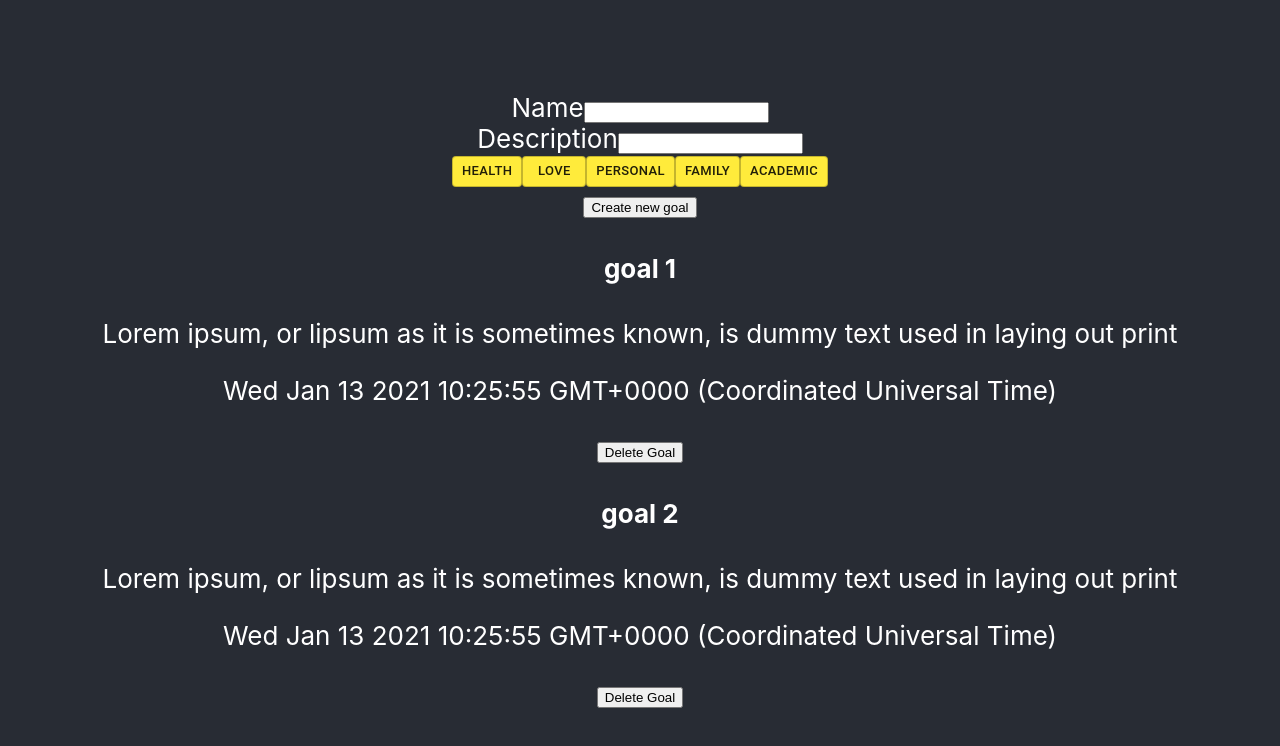
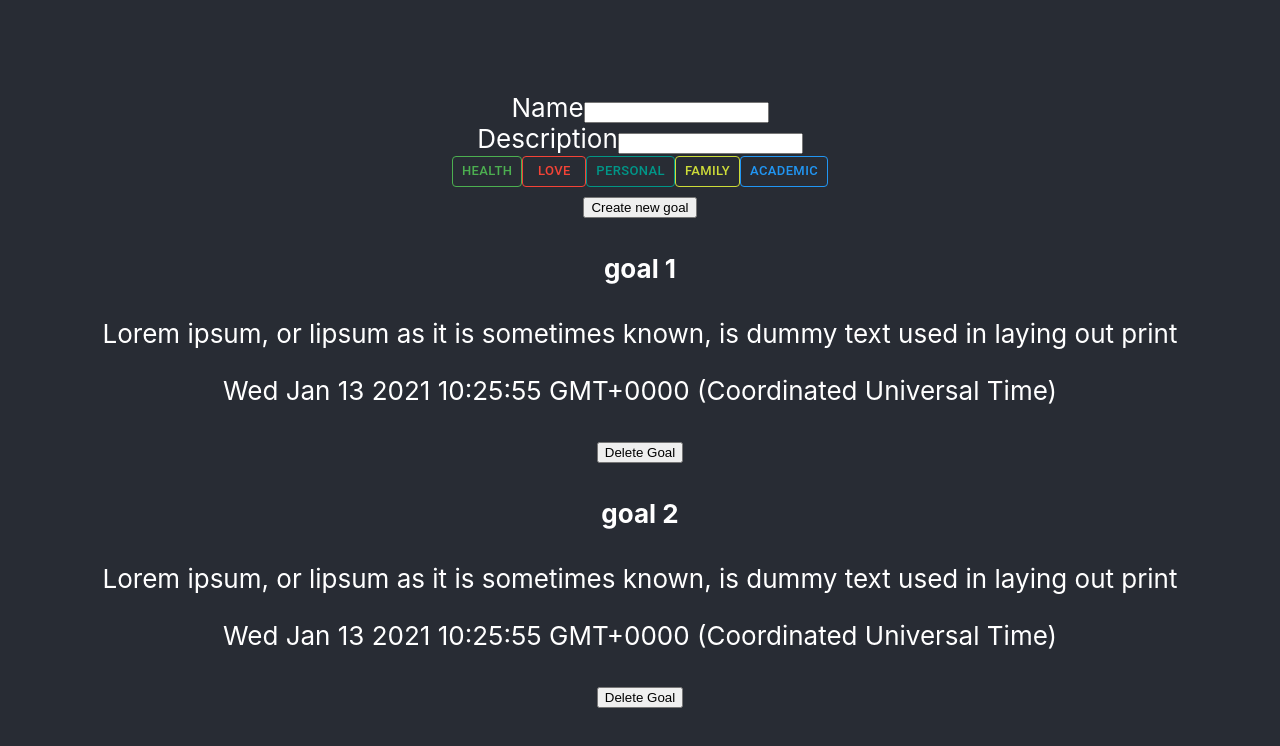
Before and after one commit to BhavyaCodes/get-it-done, a React (Create React App) app: page / in a window 1280 px wide. Shown: the top 746 px of the page. Built offline with nearby package versions, Linux system fonts and the light colour scheme.

Commit message:
update styling of buttons

```diff
--- a/src/components/HashTagSelector.jsx
+++ b/src/components/HashTagSelector.jsx
@@ -16,14 +16,11 @@ import {
 
 function HashTagSelector({ hashTags, setHashTags, globalHashTags }) {
   const handleAddHashTag = (hashTag) => {
-    alert("adding");
-    console.log(hashTag);
     setHashTags((prevHashTags) => {
       return { ...prevHashTags, [hashTag._id]: hashTag };
     });
   };
   const handleRemoveHashTag = (hashTag) => {
-    alert("removing");
     setHashTags((prevHashTags) => {
       delete prevHashTags[hashTag._id];
       return { ...prevHashTags };
@@ -42,20 +39,23 @@ function HashTagSelector({ hashTags, setHashTags, globalHashTags }) {
     grey,
   };
 
+  return (
+    <div>
+      {globalHashTags.map((globalHashTag) => {
+        if (hashTags[globalHashTag._id]) {
           const ColorButton = withStyles((theme) => ({
             root: {
-      color: theme.palette.getContrastText(colors.yellow[500]),
-      backgroundColor: colors.yellow[500],
+              color: theme.palette.getContrastText(
+                colors[globalHashTag.color][500]
+              ),
+              backgroundColor: colors[globalHashTag.color][500],
               "&:hover": {
-        backgroundColor: colors.yellow[700],
+                backgroundColor: colors[globalHashTag.color][700],
               },
             },
           }))(Button);
 
           return (
-    <div>
-      {globalHashTags.map((globalHashTag) =>
-        hashTags[globalHashTag._id] ? (
             <ColorButton
               size="small"
               key={globalHashTag._id}
@@ -66,7 +66,24 @@ function HashTagSelector({ hashTags, setHashTags, globalHashTags }) {
             >
               {globalHashTag.tag}
             </ColorButton>
-        ) : (
+          );
+        } else {
+          const ColorButton = withStyles((theme) => ({
+            root: {
+              color: colors[globalHashTag.color][500],
+              backgroundColor: "colors[globalHashTag.color][500]",
+              borderColor: colors[globalHashTag.color][500],
+              "&:hover": {
+                backgroundColor: colors[globalHashTag.color][700],
+                color: theme.palette.getContrastText(
+                  colors[globalHashTag.color][500]
+                ),
+                borderColor: colors[globalHashTag.color][700],
+              },
+            },
+          }))(Button);
+
+          return (
             <ColorButton
               size="small"
               key={globalHashTag._id}
@@ -77,8 +94,9 @@ function HashTagSelector({ hashTags, setHashTags, globalHashTags }) {
             >
               {globalHashTag.tag}
             </ColorButton>
-        )
-      )}
+          );
+        }
+      })}
     </div>
   );
 }
```
Lines whose indentation alone changed are shown as unchanged.
